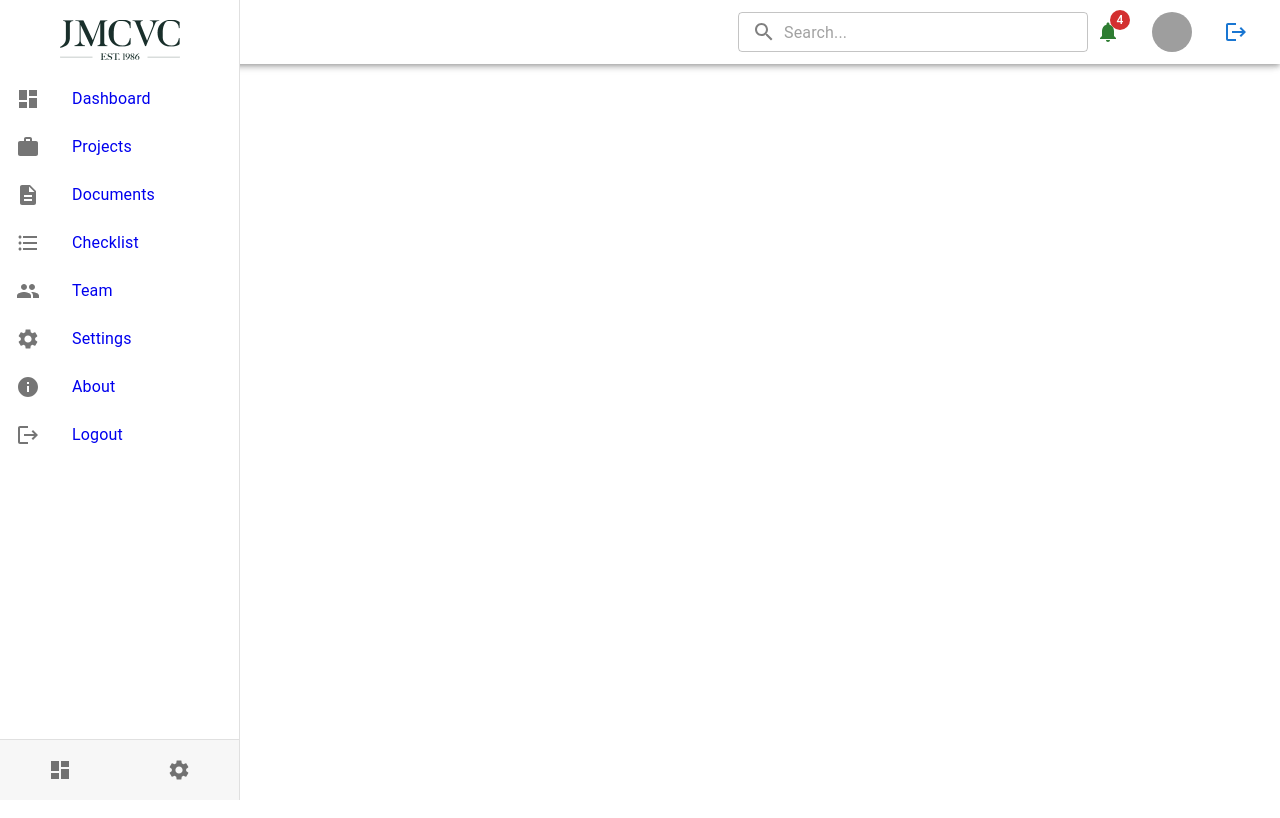
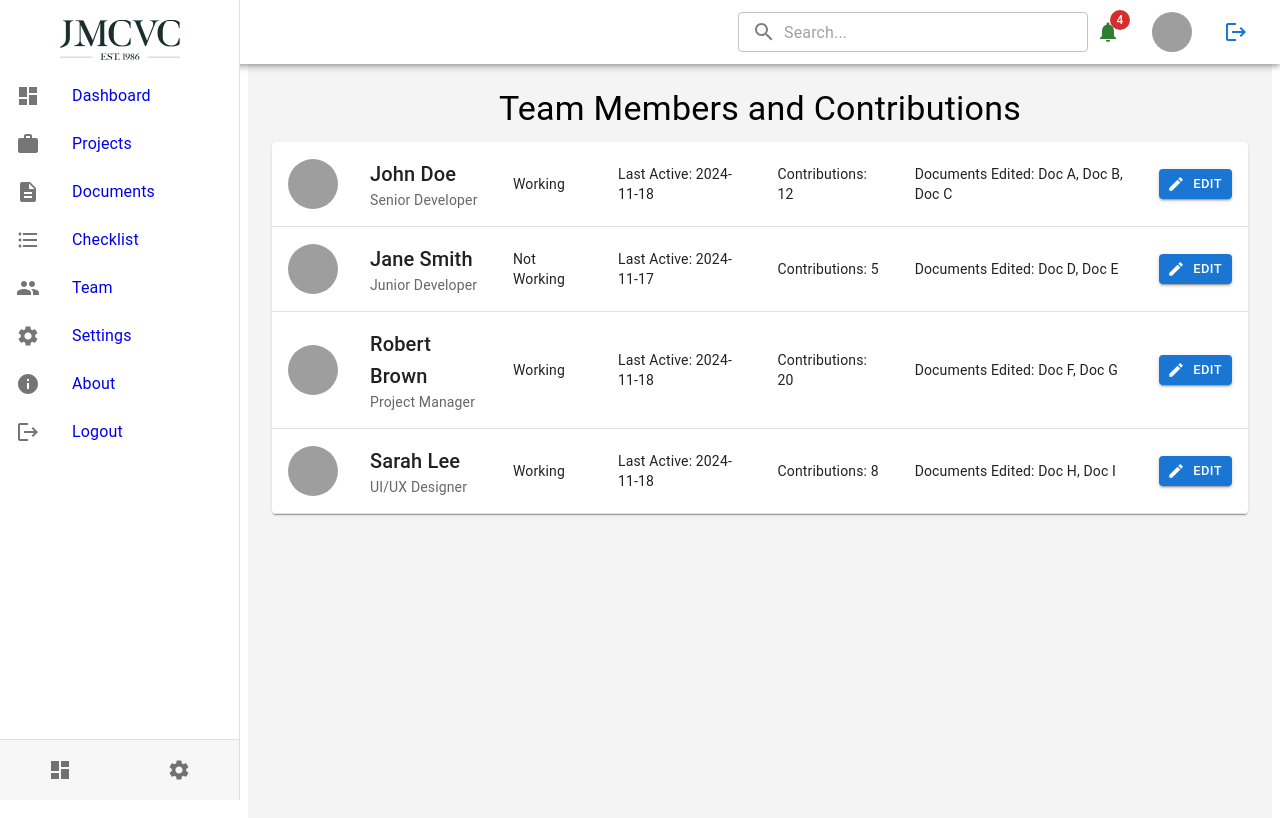
Before and after one commit to mussawir/jmcfrontend, a React (Create React App) app: page /team in a window 1280 px wide. Shown: the top 818 px of the page. Built offline with nearby package versions, Linux system fonts and the light colour scheme; grey boxes are pictures that could not be loaded.

Commit message:
team page added

```diff
--- a/src/pages/Team.tsx
+++ b/src/pages/Team.tsx
@@ -1,21 +1,96 @@
-import React from 'react';
-import { Box, Toolbar, CssBaseline } from '@mui/material';
+import React, { useState } from 'react';
+import { Box, Grid, Card, CardContent, Typography, Avatar, Button, Table, TableBody, TableCell, TableContainer, TableRow, Paper, Tooltip } from '@mui/material';
+import EditIcon from '@mui/icons-material/Edit';
 import DrawerComponent from '../components/DrawerComponent';
 import HeaderComponent from '../components/HeaderComponent';
 
-function Team() {
+// Sample data for team members and their contributions
+const teamMembers = [
+  { id: 1, name: 'John Doe', role: 'Senior Developer', status: 'Working', contributions: 12, lastActive: '2024-11-18', documentsEdited: ['Doc A', 'Doc B', 'Doc C'] },
+  { id: 2, name: 'Jane Smith', role: 'Junior Developer', status: 'Not Working', contributions: 5, lastActive: '2024-11-17', documentsEdited: ['Doc D', 'Doc E'] },
+  { id: 3, name: 'Robert Brown', role: 'Project Manager', status: 'Working', contributions: 20, lastActive: '2024-11-18', documentsEdited: ['Doc F', 'Doc G'] },
+  { id: 4, name: 'Sarah Lee', role: 'UI/UX Designer', status: 'Working', contributions: 8, lastActive: '2024-11-18', documentsEdited: ['Doc H', 'Doc I'] },
+];
+
+const TeamPage = () => {
+  const [activeMembers, setActiveMembers] = useState(teamMembers);
+
+  // Add type to memberId
+  const handleEditClick = (memberId: number) => {
+    // Functionality to handle editing member details
+    alert(`Editing details for member ID: ${memberId}`);
+  };
+
   return (
     <Box sx={{ display: 'flex' }}>
-      <CssBaseline />
+      {/* Drawer Component */}
       <DrawerComponent />
-      <HeaderComponent />
 
-      <Box component="main" sx={{ flexGrow: 1, p: 3 }}>
-        <Toolbar />
-        {/* Main content can be added here later */}
+      <Box
+        component="main"
+        sx={{
+          flexGrow: 1,
+          p: 3,
+          backgroundColor: '#f4f4f4',
+          height: '100vh',
+          overflowY: 'auto',
+        }}
+      >
+        {/* Header Component */}
+        <HeaderComponent />
+
+        <Typography variant="h4" gutterBottom sx={{mt:7,}} >
+          Team Members and Contributions
+        </Typography>
+
+        {/* Table of team members */}
+        <TableContainer component={Paper}>
+          <Table>
+            <TableBody>
+              {activeMembers.map((member) => (
+                <TableRow key={member.id}>
+                  <TableCell>
+                    <Avatar alt={member.name} src="/path/to/avatar.jpg" sx={{ width: 50, height: 50 }} />
+                  </TableCell>
+                  <TableCell>
+                    <Typography variant="h6">{member.name}</Typography>
+                    <Typography variant="body2" color="textSecondary">{member.role}</Typography>
+                  </TableCell>
+                  <TableCell>
+                    <Typography variant="body2">{member.status}</Typography>
+                  </TableCell>
+                  <TableCell>
+                    <Typography variant="body2">Last Active: {member.lastActive}</Typography>
+                  </TableCell>
+                  <TableCell>
+                    <Typography variant="body2">Contributions: {member.contributions}</Typography>
+                  </TableCell>
+                  <TableCell>
+                    <Typography variant="body2">
+                      Documents Edited: {member.documentsEdited.join(', ')}
+                    </Typography>
+                  </TableCell>
+                  <TableCell>
+                    <Tooltip title="Edit Member">
+                      <Button
+                        variant="contained"
+                        color="primary"
+                        size="small"
+                        onClick={() => handleEditClick(member.id)}
+                        startIcon={<EditIcon />}
+                      >
+                        Edit
+                      </Button>
+                    </Tooltip>
+                  </TableCell>
+                </TableRow>
+              ))}
+            </TableBody>
+          </Table>
+        </TableContainer>
       </Box>
     </Box>
   );
-}
+};
 
-export default Team;
+export default TeamPage;
```
